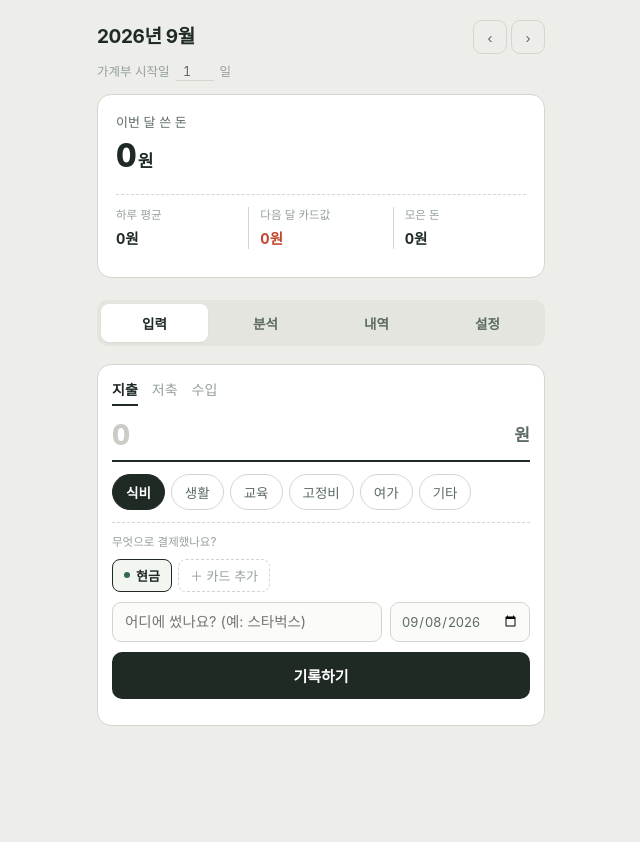
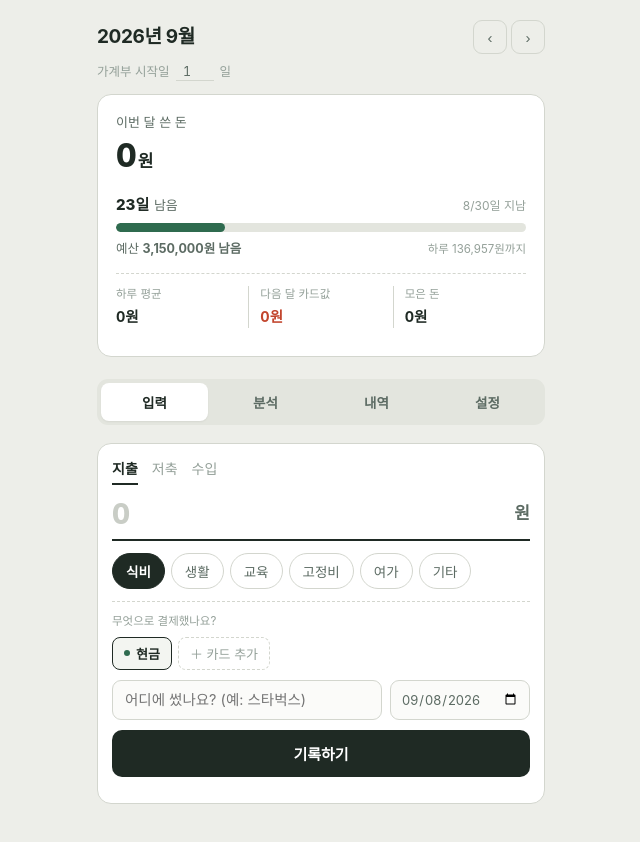
Before and after one commit to eunnjin-ssam/money, a plain HTML site: page index.html in a window 1280 px wide. Shown: the whole page, without its empty margins (319-959 px from the left). Before the commit the page ends 800 px from the top, so only its background shows below. Drawn offline with Linux system fonts and the light colour scheme; a web font is replaced by a local one.

Commit message:
Add files via upload

```diff
--- a/index.html
+++ b/index.html
@@ -62,7 +62,20 @@ header{padding:20px 0 8px}
 .sum-amt{font-size:32px;font-weight:800;letter-spacing:-.03em}
 .sum-amt small{font-size:17px;font-weight:600;margin-left:2px}
 .sum-rule{border:0;border-top:1px dashed var(--rule);margin:14px 0 12px}
-.sum-grid{display:flex;gap:0}
+.gauge{margin-top:14px}
+.gauge-head{display:flex;justify-content:space-between;align-items:baseline;margin-bottom:6px}
+.gauge-head .g-left{font-size:13px;color:var(--ink-soft)}
+.gauge-head .g-left b{font-size:15px;font-weight:800;color:var(--ink);margin-right:1px}
+.gauge-head .g-left b.urgent{color:var(--spend)}
+.gauge-head .g-right{font-size:12px;color:var(--ink-faint)}
+.gauge-track{height:9px;background:#E3E5DE;border-radius:99px;overflow:hidden;position:relative}
+.gauge-fill{height:100%;border-radius:99px;background:var(--save);transition:width .4s ease}
+.gauge-fill.mid{background:var(--warn)}
+.gauge-fill.high{background:var(--spend)}
+.gauge-budget{display:flex;justify-content:space-between;align-items:baseline;margin-top:8px;font-size:12.5px;color:var(--ink-soft)}
+.gauge-budget b{font-weight:700}
+.gauge-budget b.short{color:var(--spend)}
+.gauge-budget .perday{color:var(--ink-faint);font-size:11.5px}.sum-grid{display:flex;gap:0}
 .sum-cell{flex:1;text-align:left}
 .sum-cell + .sum-cell{border-left:1px solid var(--rule);padding-left:11px}
 .sum-cell{padding-right:11px}
@@ -510,6 +523,7 @@ footer{text-align:center;padding:30px 0 10px;font-size:12px;color:var(--ink-fain
       <span class="sum-label" id="sum-label">이번 달 쓴 돈</span>
     </div>
     <div class="sum-amt num" id="total">0<small>원</small></div>
+    <div class="gauge" id="gauge"></div>
     <hr class="sum-rule">
     <div class="sum-grid">
       <div class="sum-cell">
@@ -1381,6 +1395,7 @@ function render(){
     pace.innerHTML=`${cycleLen}일 동안 하루 평균 <b>${won(daily)}원</b>을 썼습니다.`;
   }
 
+  renderGauge({start,end,cycleLen,elapsed,isThis,total,budget,now});
   renderFlow(incomeAmt,total,savedAmt);
   renderWeekChart(out,start,end);
   renderRecurring();
@@ -1440,6 +1455,35 @@ function renderWeekChart(out,start,end){
     </div>
   </div>`;
   $('chart-cap').textContent=`${buckets.length}주`;
+}
+
+function renderGauge({start,end,cycleLen,elapsed,isThis,total,budget,now}){
+  const box=$('gauge');
+  // 지난 기간을 보고 있으면 게이지는 의미가 없으니 숨김
+  if(!isThis){box.innerHTML='';box.style.display='none';return}
+  box.style.display='block';
+
+  const daysLeft=Math.max(Math.ceil((end-now)/DAY),0);
+  const passed=Math.min(elapsed,cycleLen);
+  const timePct=Math.min(passed/cycleLen*100,100);
+  const urgent=daysLeft<=3;
+
+  const budgetLeft=budget-total;
+  const perDay=daysLeft>0?budgetLeft/daysLeft:budgetLeft;
+  // 시간이 얼마나 지났는지에 따라 게이지 색: 초반 초록, 중반 노랑, 막판 빨강
+  const cls=timePct>=80?'high':(timePct>=50?'mid':'');
+
+  box.innerHTML=`
+    <div class="gauge-head">
+      <span class="g-left"><b class="${urgent?'urgent':''}">${daysLeft}일</b> 남음</span>
+      <span class="g-right">${passed}/${cycleLen}일 지남</span>
+    </div>
+    <div class="gauge-track"><div class="gauge-fill ${cls}" style="width:${timePct}%"></div></div>
+    ${budget>0?`<div class="gauge-budget">
+      <span>예산 <b class="${budgetLeft<0?'short':''}">${budgetLeft<0?won(-budgetLeft)+'원 초과':won(budgetLeft)+'원 남음'}</b></span>
+      ${budgetLeft>0&&daysLeft>0?`<span class="perday">하루 ${won(perDay)}원까지</span>`:''}
+    </div>`:''}
+  `;
 }
 
 function renderFlow(income,spent,saved){
```
